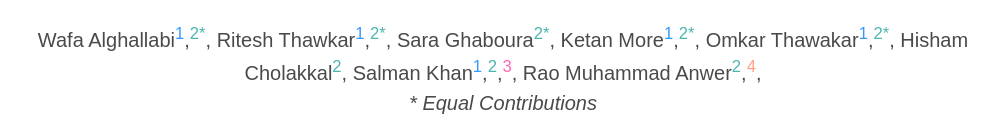
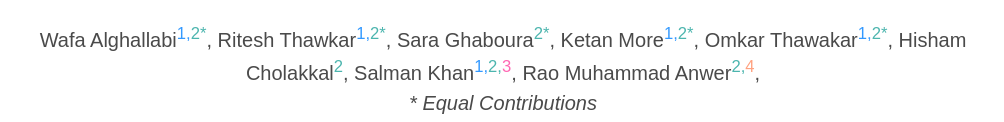
Before and after one commit to mbzuai-oryx/FannOrFlop, a plain HTML site: page index.html in a window 1280 px wide. Shown: the part 196-318 px from the top of the page, without its empty margins (137-1141 px from the left). Drawn offline with nearby package versions, Linux system fonts and the light colour scheme; some icons are missing; a web font is replaced by a local one.

Commit message:
Update index.html

```diff
--- a/index.html
+++ b/index.html
@@ -102,14 +102,14 @@
                         </h2>
                         <div class="is-size-5 publication-authors">
                             <p>
-                                Wafa Alghallabi<sup style="color:#3399FF;">1</sup>,<sup style="color:#4CB5AE;">2*</sup>,
-                                Ritesh Thawkar<sup style="color:#3399FF;">1</sup>,<sup style="color:#4CB5AE;">2*</sup>,
+                                Wafa Alghallabi<sup style="color:#3399FF;">1,</sup><sup style="color:#4CB5AE;">2*</sup>,
+                                Ritesh Thawkar<sup style="color:#3399FF;">1,</sup><sup style="color:#4CB5AE;">2*</sup>,
                                 Sara Ghaboura<sup style="color:#4CB5AE;">2*</sup>,
-                                Ketan More<sup style="color:#3399FF;">1</sup>,<sup style="color:#4CB5AE;">2*</sup>,
-                                Omkar Thawakar<sup style="color:#3399FF;">1</sup>,<sup style="color:#4CB5AE;">2*</sup>,
+                                Ketan More<sup style="color:#3399FF;">1,</sup><sup style="color:#4CB5AE;">2*</sup>,
+                                Omkar Thawakar<sup style="color:#3399FF;">1,</sup><sup style="color:#4CB5AE;">2*</sup>,
                                 Hisham Cholakkal<sup style="color:#4CB5AE;">2</sup>,
-                                Salman Khan<sup style="color:#3399FF;">1</sup>,<sup style="color:#4CB5AE;">2</sup>,<sup style="color:#FF66B3;">3</sup>,
-                                Rao Muhammad Anwer<sup style="color:#4CB5AE;">2</sup>,<sup style="color:#FFA280;">4</sup>,
+                                Salman Khan<sup style="color:#3399FF;">1,</sup><sup style="color:#4CB5AE;">2,</sup><sup style="color:#FF66B3;">3</sup>,
+                                Rao Muhammad Anwer<sup style="color:#4CB5AE;">2,</sup><sup style="color:#FFA280;">4</sup>,
                             </p>
                             <p><em>* Equal Contributions</em></p>
                             <p>
```
